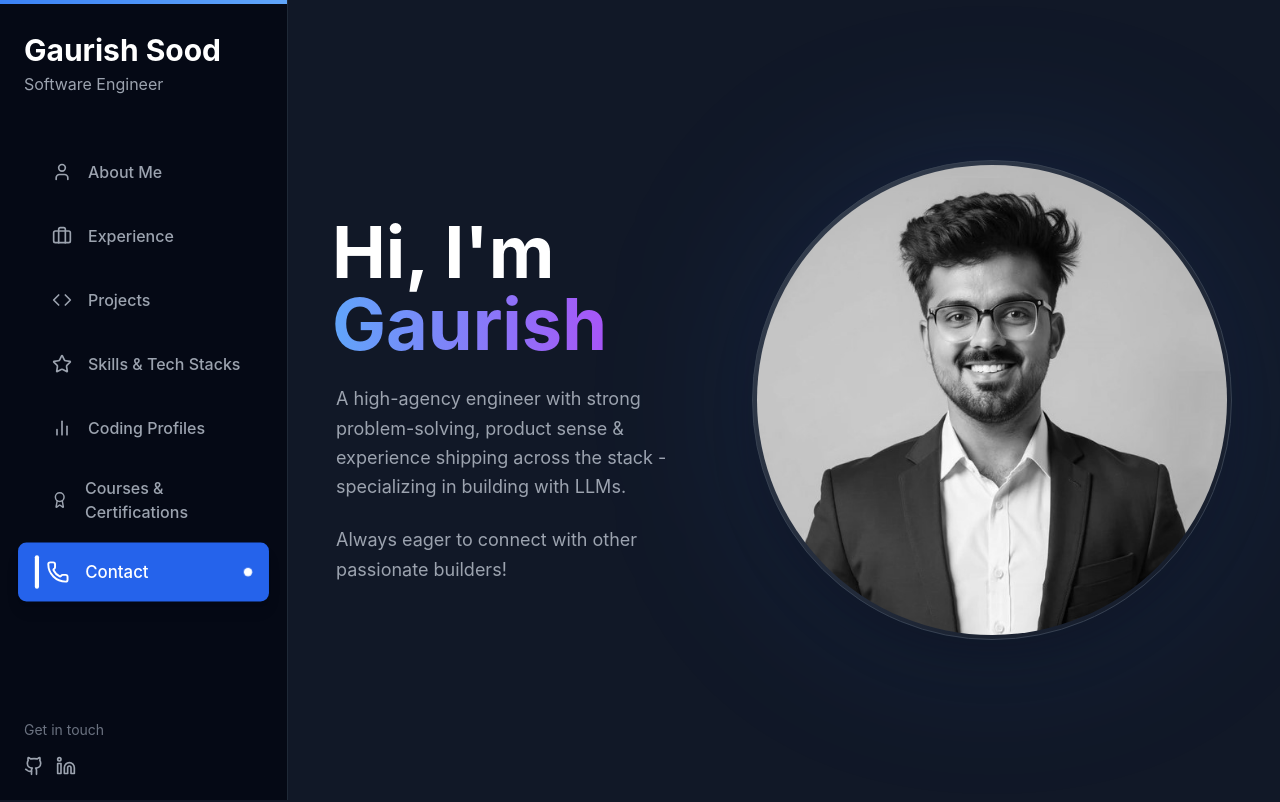
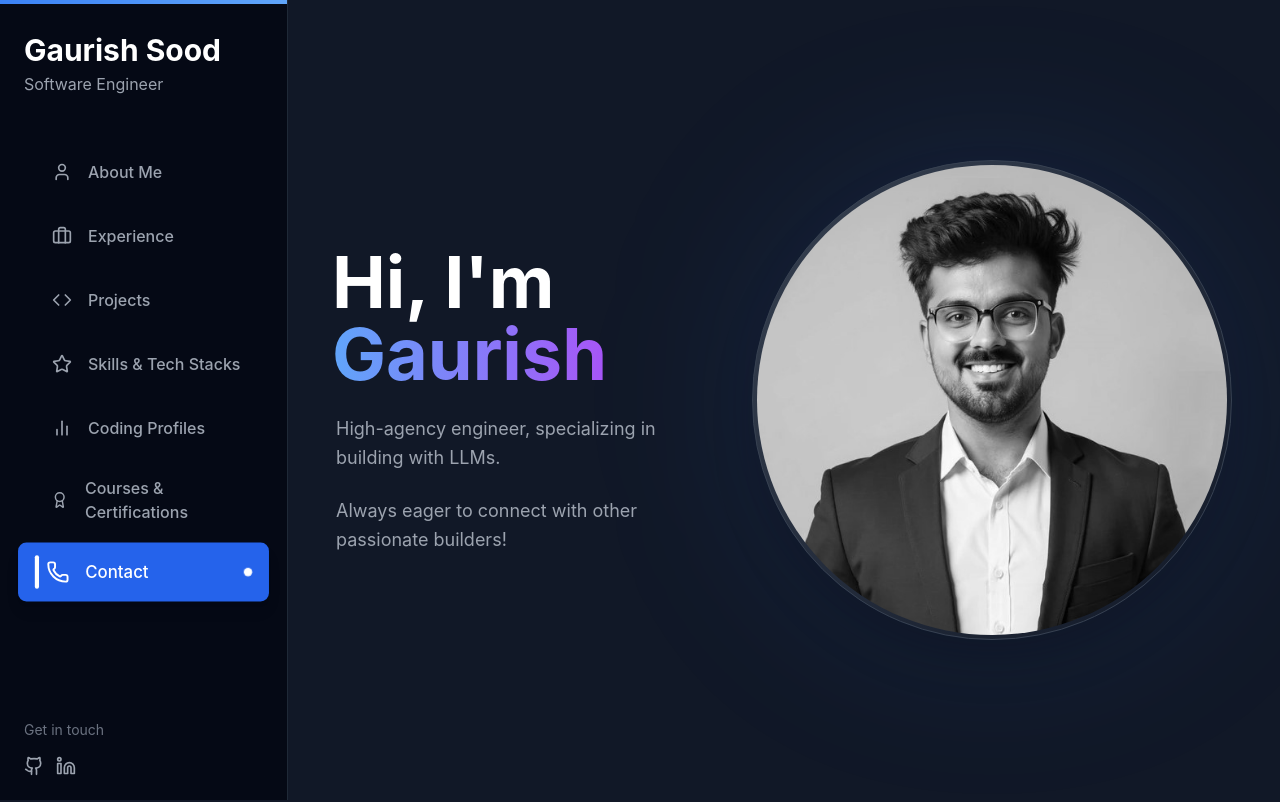
Before and after one commit to Gaurishh/portfolio-website, a Next.js app: page / in a window 1280 px wide. Shown: the top 802 px of the page. Built offline with nearby package versions, Linux system fonts and the light colour scheme.

Commit message:
Refactor AboutSection description for clarity
Shortened the description of the engineer's expertise.

```diff
--- a/components/AboutSection.js
+++ b/components/AboutSection.js
@@ -16,7 +16,7 @@ const AboutSection = () => {
                         </h1>
 
                         <p className="text-gray-400 text-lg leading-relaxed">
-                            A high-agency engineer with strong problem-solving, product sense & experience shipping across the stack - specializing in building with LLMs.
+                            High-agency engineer, specializing in building with LLMs.
                         </p>
                         <p className="text-gray-400 text-lg leading-relaxed">
                             Always eager to connect with other passionate builders!
```
